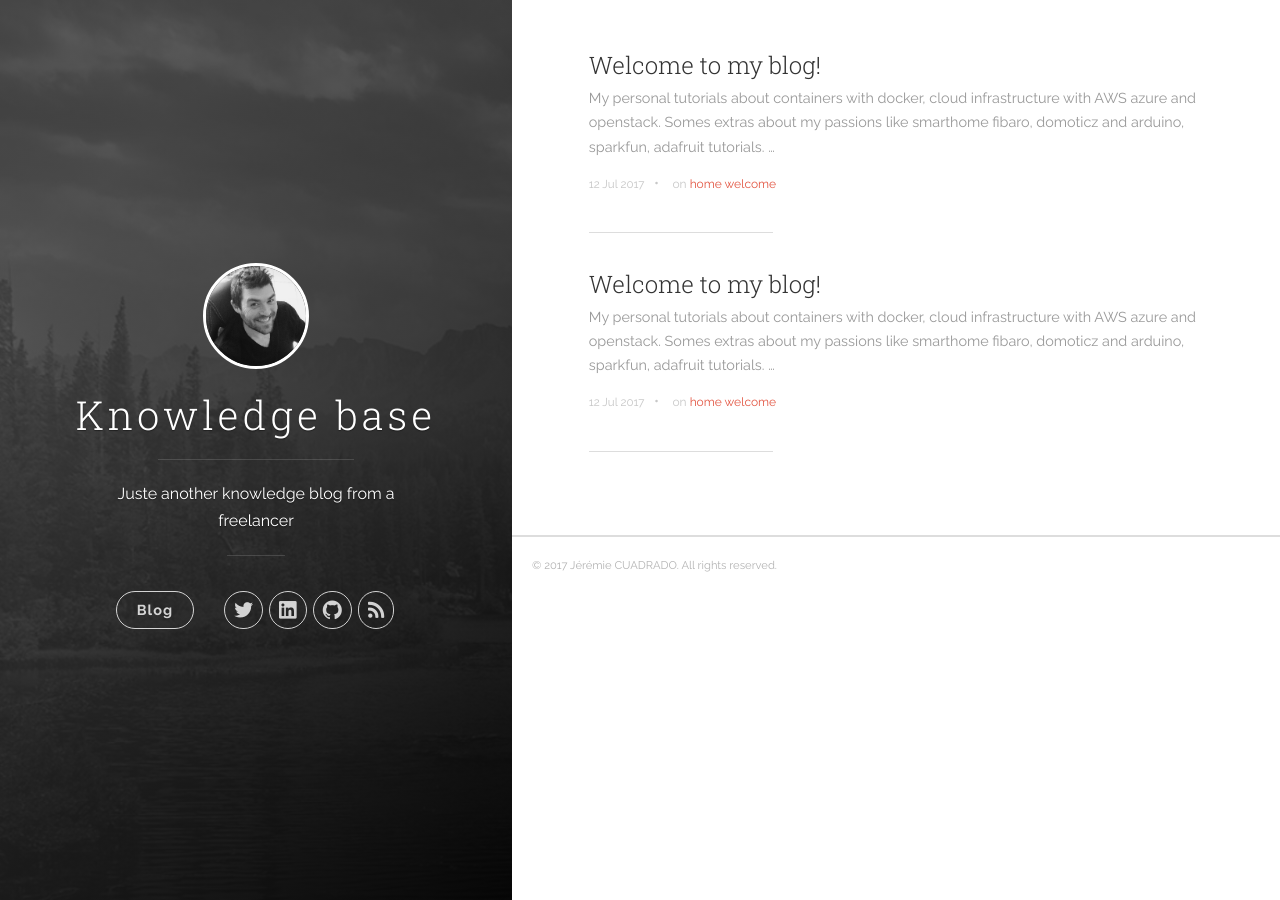
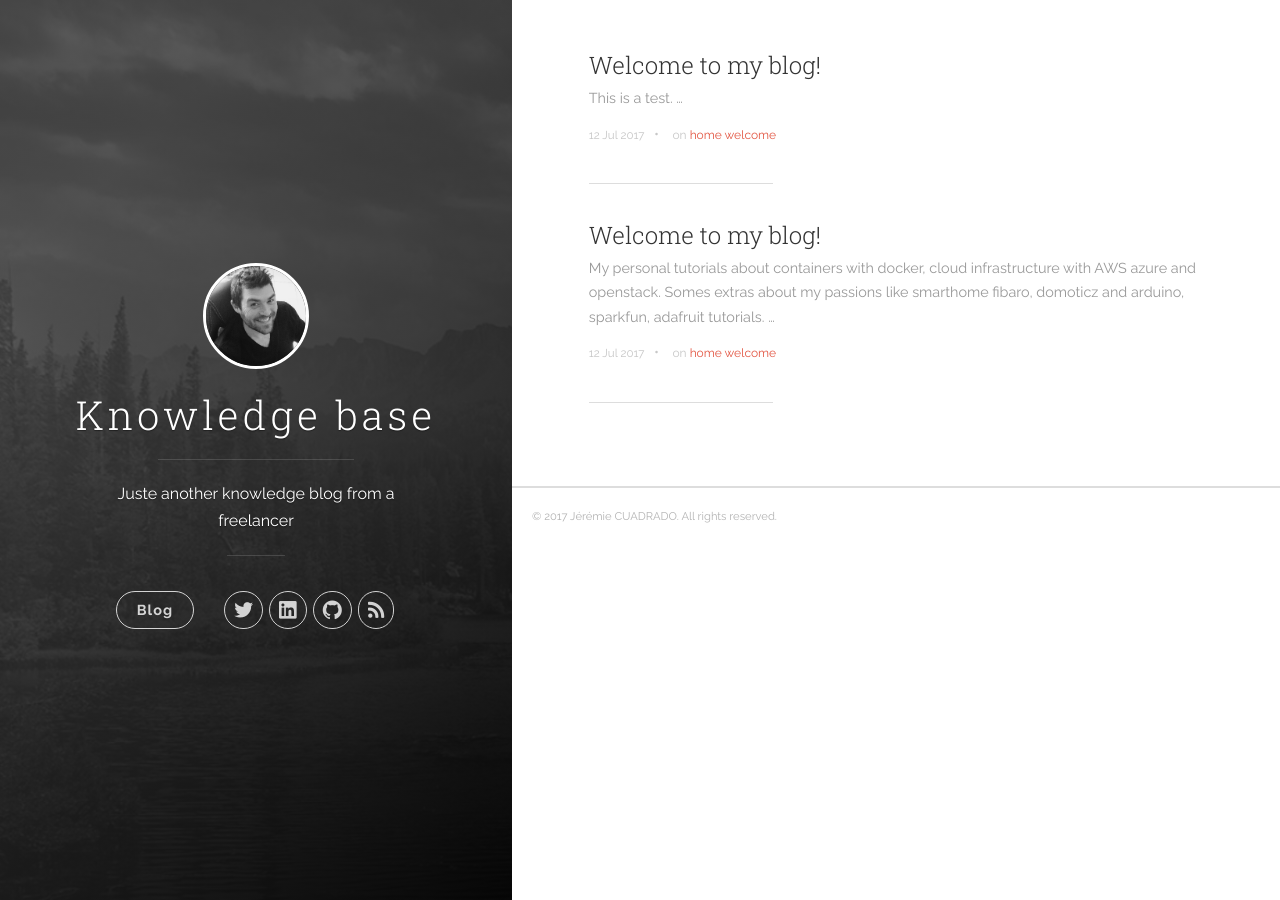
Before and after one commit to redbeard28/redbeard28.github.io, a Jekyll site: the page built from index.html, in a window 1280 px wide. Built offline with Jekyll 4.4.1, drawn with Linux system fonts in a browser that asks for light colours; nearby versions of some CDN libraries; the list of posts is cut into pages by our own code; part of the change alters nothing that is shown.

````diff
--- a/_posts/2017-07-12-1st-post-message.markdown
+++ b/_posts/2017-07-12-1st-post-message.markdown
@@ -4,4 +4,5 @@ date:   2017-07-12 12:52:23
 categories: [home]
 tags: [home,welcome]
 ---
-My personal tutorials about containers with docker, cloud infrastructure with AWS azure and openstack. Somes extras about my passions like smarthome fibaro, domoticz and arduino, sparkfun, adafruit tutorials.
+My personal tutorials about containers with docker, cloud infrastructure with AWS azure and openstack.
+Somes extras about my passions like smarthome fibaro, domoticz and arduino, sparkfun, adafruit tutorials.
--- a/_posts/2017-07-12-2-post-message.markdown
+++ b/_posts/2017-07-12-2-post-message.markdown
@@ -1,7 +1,103 @@
 ---
 title:  "Welcome to my blog!"
-date:   2017-07-12 12:52:23
+date:   2017-07-12 15:00:23
 categories: [home]
 tags: [home,welcome]
 ---
-My personal tutorials about containers with docker, cloud infrastructure with AWS azure and openstack. Somes extras about my passions like smarthome fibaro, domoticz and arduino, sparkfun, adafruit tutorials.
+This is a test.
+
+Dockerfile - Spacewalk
+======================
+
+# What Can I do?
+Here you can chose between two methodes:
+ 1. Build/Install manualy the docker container - use folder conf
+ 2. Use the Ansible role in folder roles
+
+# Methode 1 - Manualy Build
+## Build
+```
+root@redbeard28:~# git clone https://github.com/redbeard28/docker-spacewalk.git /opt/dredbeard28-spacewalk
+root@redbeard28:~# docker build --rm -t redbeard28/spacewalk .
+```
+
+## Run
+```
+root@redbeard28:~# docker run --privileged=true -d --name="spacewalk" -p 80:80 \
+  -p 443:443 -p 5222:5222 -p 68:68 -p 69:69 -v /opt/container/spacewalk/satellite:/var/satellite \
+  -v /opt/container/spacewalk/log:/var/log -v /opt/container/spacewalk/lib/pgsql:/var/lib/pgsql \
+  -v /opt/container/spacewalk/var/www/html/pub:/var/www/html/pub redbeard28/spacewalk
+```
+```
+root@redbeard28:~# docker inspect -f '{{ .NetworkSettings.IPAddress }}' spacewalk
+172.16.1.40
+```
+
+
+### Run docker behind a proxy !
+Source documentation from docker website...
+
+First, create a systemd drop-in directory for the docker service:
+```bash
+mkdir /etc/systemd/system/docker.service.d
+```
+
+Now create a file called /etc/systemd/system/docker.service.d/http-proxy.conf that adds the HTTP_PROXY environment variable:
+```bash
+[Service]
+Environment="HTTP_PROXY=http://proxy.example.com:80/"
+```
+
+For HTTPS create a file called /etc/systemd/system/docker.service.d/https-proxy.conf that adds the HTTPS_PROXY environment variable:
+```bash
+[Service]
+Environment="HTTPS_PROXY=http://proxy.example.com:80/"
+```
+
+If you have internal Docker registries that you need to contact without proxying you can specify them via the NO_PROXY environment variable:
+/etc/systemd/system/docker.service.d/no-proxy.conf
+```bash
+[Service]
+Environment="NO_PROXY=localhost,127.0.0.0/8,10.20.*,docker-registry.somecorporation.com"
+```
+
+Flush changes:
+```bash
+$ sudo systemctl daemon-reload
+```
+
+Verify that the configuration has been loaded:
+```bash
+$ sudo systemctl show --property Environment docker
+Environment=HTTP_PROXY=http://proxy.example.com:80/
+```
+
+Restart Docker:
+```bash
+$ sudo systemctl restart docker
+```
+
+### Run docker **container** behind a proxy !
+Put an ENV in the Dockerfile
+
+```bash
+ARG HTTP_PROXY
+ARG HTTPS_PROXY
+```
+
+In my case I prefert to user variable
+```bash
+docker  build --build-arg HTTP_PROXY="http://X.X.X.X:8080" -build-arg HTTPS_PROXY=http://X.X.X.X:8080 --rm -t spacewalk .
+```
+
+## Methode 2: From Ansible role
+
+Run this cmd:
+```bash
+ansible-playbook -i "localhost," -c local spacewalk.yml -e site=jcu # CHANGE IT !
+```
+
+
+# Original credits
+This work is based on bashell container
+https://hub.docker.com/r/bashell/spacewalk/
````
